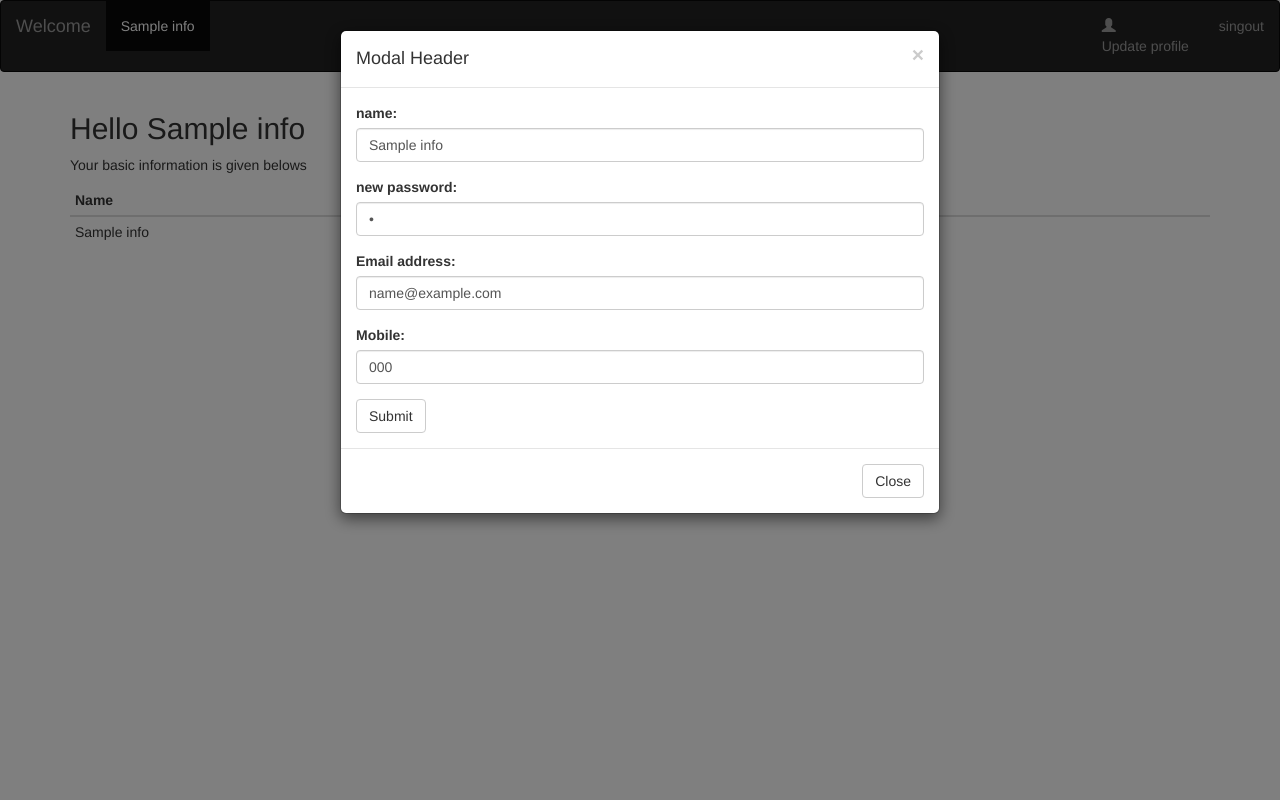
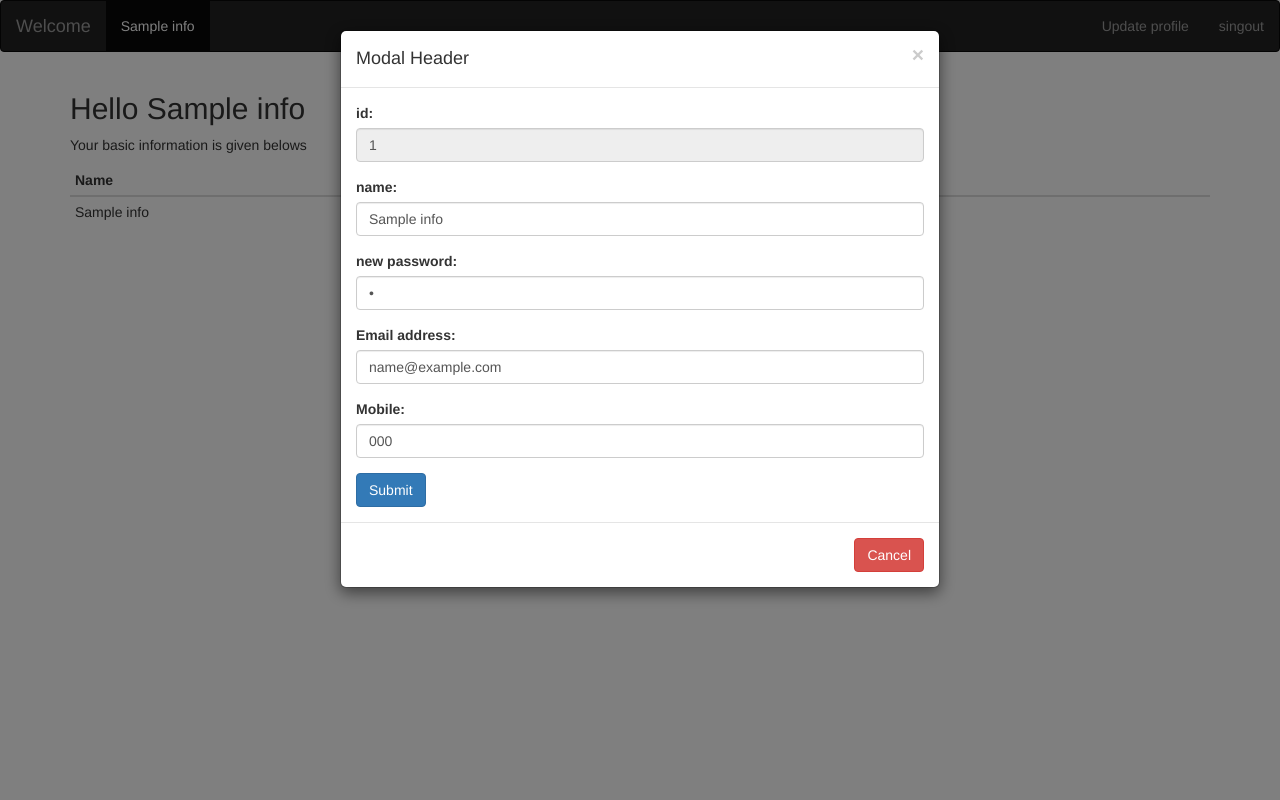
Before and after one commit to tansenkhan1990/Login-and-Registration-with-php-OOP, a PHP site: page /profile.php in a window 1280 px wide, after a click on "Update profile". Run offline with PHP 8.4, Linux system fonts and the light colour scheme; the visitor is signed in with stand-in values (Sample User, id 1); tables that the repository leaves empty or names only in its code hold one stand-in row (values such as "Sample post"); some libraries are stand-ins or nearby versions.

Commit message:
update function

```diff
--- a/profile.php
+++ b/profile.php
@@ -37,7 +37,7 @@ else {
 
                 </ul>
                 <ul class="nav navbar-nav navbar-right">
-                    <li><a href="#" ><span class="glyphicon glyphicon-user"></span>
+                    <li><a href="#" >
                             <div data-toggle="modal" data-target="#myModal">Update profile</div>
                         </a></li>
                     <li><a href="signout.php"> singout</a></li>
@@ -82,9 +82,14 @@ else {
                     </div>
                     <div class="modal-body">
 
-                        <form action="#">
+                        <form action="profile.php">
                             <div class="form-group">
                                 <div class="form-group">
+                                    <label for="email">id:</label>
+                                    <input type="text" class="form-control" value="<?php echo $id;?>" disabled>
+                                </div>
+                                <div class="form-group">
+
                                     <label for="email">name:</label>
                                     <input type="text" class="form-control" value="<?php echo $name;?>" id="email">
                                 </div>
@@ -100,13 +105,13 @@ else {
                                 <input type="text" class="form-control" value="<?php echo $mobile;?>" id="email">
                             </div>
 
-                            <button type="submit" class="btn btn-default">Submit</button>
+                            <button type="submit" name="up" class="btn btn-primary">Submit</button>
                         </form>
 
 
                     </div>
                     <div class="modal-footer">
-                        <button type="button" class="btn btn-default" data-dismiss="modal">Close</button>
+                        <button type="button" class="btn btn-danger" data-dismiss="modal">Cancel</button>
                     </div>
                 </div>
 
@@ -119,4 +124,14 @@ else {
     }
 }
 
+if(isset($_REQUEST['up'])) {
+    extract($_REQUEST);
+    if ($obj->update($name,$email,$mobile,$password,$id))
+    {
+        echo "success";
+    }
+    else{
+        echo "faild";
+    }
+}
 ?>
```
